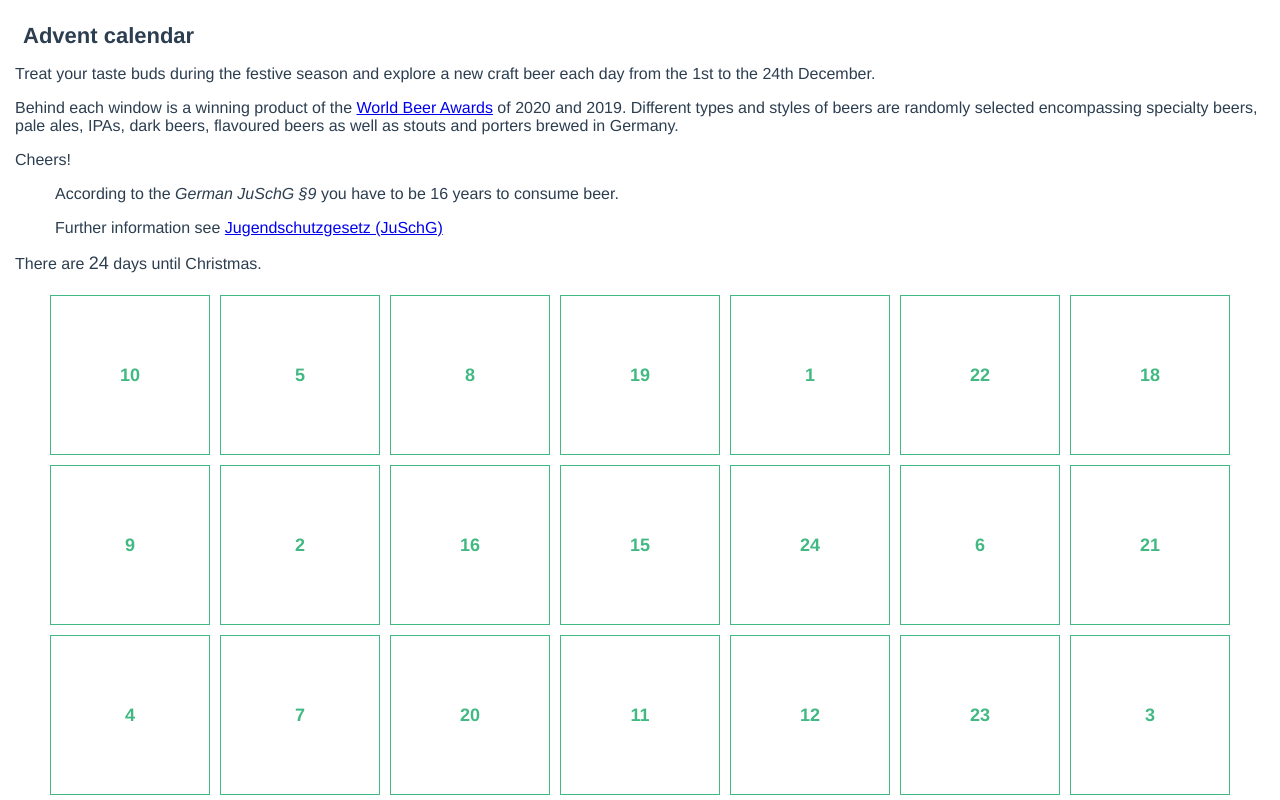
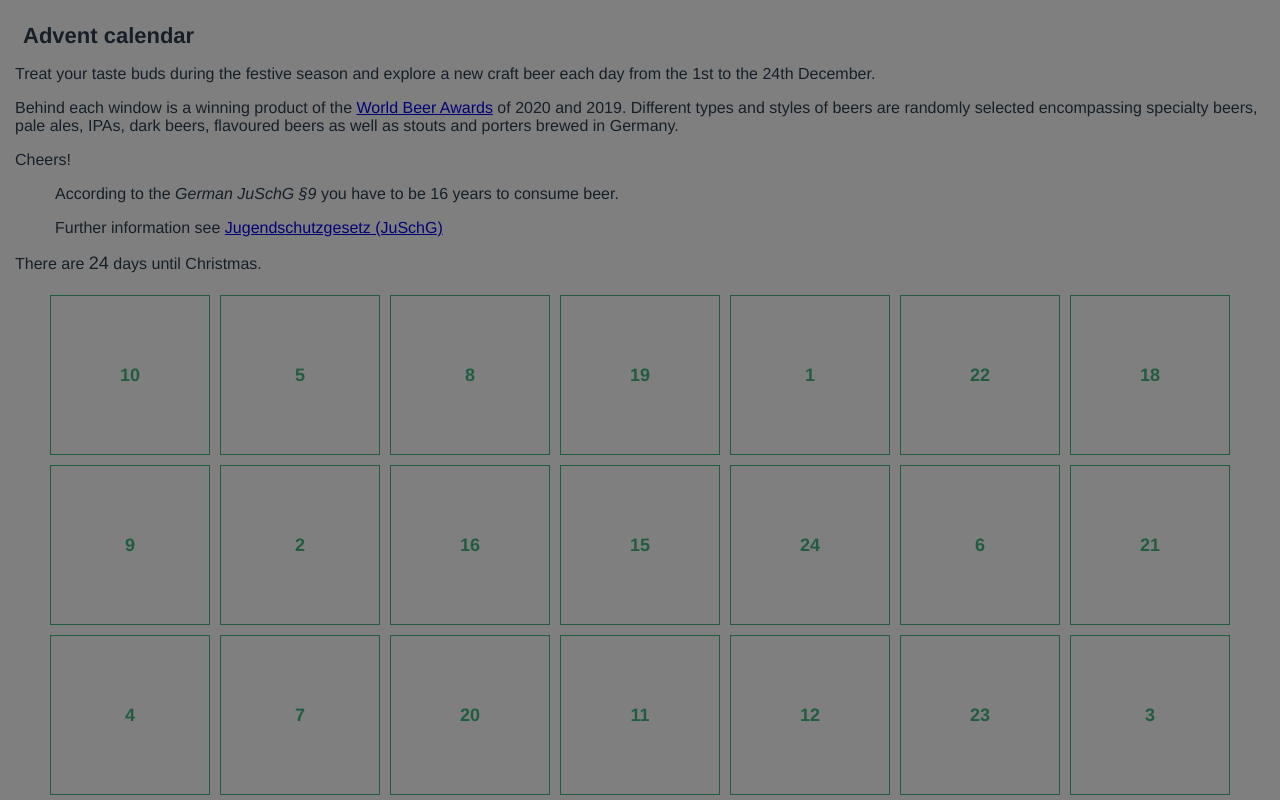
Before and after one commit to Fractalbonita/advent-calendar, a Vue app: page / in a window 1280 px wide. Shown: the top 800 px of the page. Built offline with nearby package versions, Linux system fonts and the light colour scheme; data requests are answered from the project's data file.

Commit message:
Add backdrop to app

```diff
--- a/src/App.vue
+++ b/src/App.vue
@@ -3,6 +3,7 @@
     <TheHeader title="Advent calendar" />
     <CalendarDescription />
     <CalendarWindow />
+    <BaseBackdrop v-bind:shown="true" />
   </div>
 </template>
 
@@ -11,13 +12,15 @@ import Vue from 'vue';
 import TheHeader from './components/TheHeader.vue';
 import CalendarDescription from './components/CalendarDescription.vue';
 import CalendarWindow from './components/CalendarWindow.vue';
+import BaseBackdrop from './components/BaseBackdrop.vue';
 
 export default Vue.extend({
   name: 'App',
   components: {
     TheHeader,
     CalendarDescription,
-    CalendarWindow
+    CalendarWindow,
+    BaseBackdrop
   }
 });
 </script>
```
